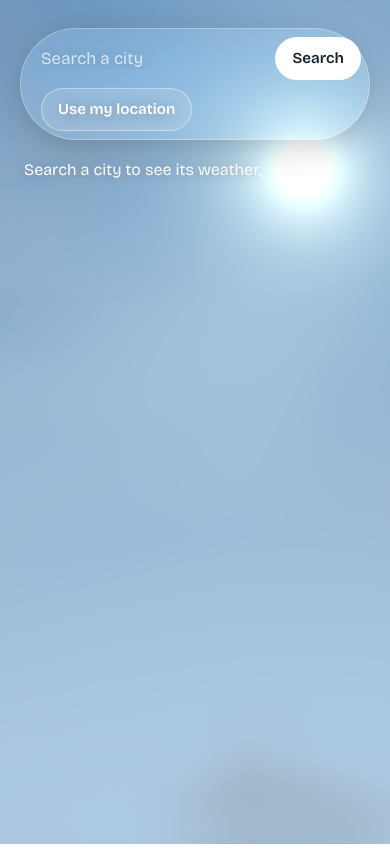
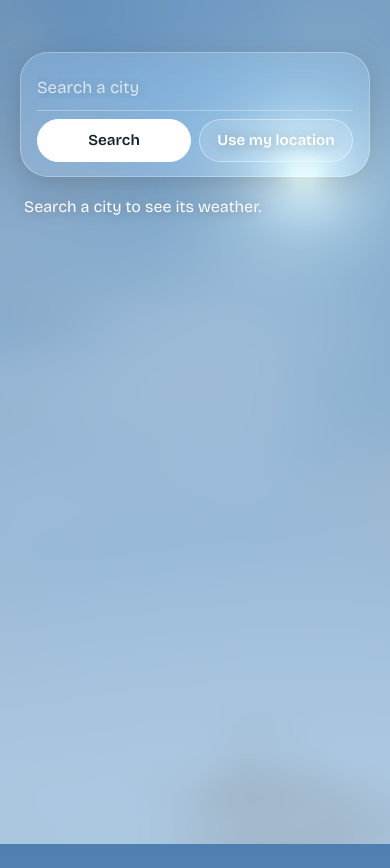
Before and after one commit to meem96-gif/weather-app, a plain HTML site: page index.html in a window 390 px wide. Before the commit the page ends 844 px from the top, so only its background shows below. Drawn offline with nearby package versions, Linux system fonts and the light colour scheme; animation ran at ten frames a second.

Commit message:
updated css and js

```diff
--- a/index.html
+++ b/index.html
@@ -7,7 +7,8 @@
   <link rel="preconnect" href="https://fonts.googleapis.com">
   <link rel="preconnect" href="https://fonts.gstatic.com" crossorigin>
   <link href="https://fonts.googleapis.com/css2?family=Bricolage+Grotesque:opsz,wght@12..96,300;12..96,400;12..96,600;12..96,800&display=swap" rel="stylesheet">
-  <link rel="stylesheet" href="style.css">
+  <link rel="stylesheet" href="style.css">`
+  <link rel="shortcut icon" href="media/thunderstorm.png" type="image/x-icon">
 </head>
 <body data-theme="idle">
   <canvas id="sky" aria-hidden="true"></canvas>
--- a/script.js
+++ b/script.js
@@ -82,7 +82,7 @@ vec3 scene(vec2 uv,float t){
   col+=vec3(.95,.5,.2)*uWarm*pow(clamp(1.-uv.y,0.,1.),3.)*.6;
   vec2 sp=vec2(uRes.x/uRes.y*.78,.8);
   float d=length(uv-sp);
-  col+=vec3(1.,.85,.55)*(exp(-d*4.)*.5+exp(-d*20.)*.9)*uLight*(1.-uCover);
+  col+=vec3(1.,.85,.55)*(exp(-d*4.)*.5+exp(-d*20.)*.9)*uLight*(1.-uCover)*(1.-uCover);
   float dark=(1.-uLight)*(1.-uCover);
   vec2 g=uv*60.;
   float rs=h21(floor(g));
--- a/style.css
+++ b/style.css
@@ -86,3 +86,20 @@ h2 { margin: 28px 4px 10px; font-size: 1rem; font-weight: 600; }
   .details > div { padding: 12px; }
   .details dd { font-size: 1.1rem; }
 }
+
+/* Search stacks on small screens */
+@media (max-width: 560px) {
+  #search { border-radius: 28px; padding: 14px 16px; }
+  input { flex: 1 1 100%; padding-bottom: 10px; border-bottom: 1px solid rgba(255, 255, 255, 0.3); }
+  #search button { flex: 1; }
+}
+
+/* Page fills the screen: forecast sits at the bottom, no dead gap */
+main { min-height: 100svh; display: flex; flex-direction: column; }
+#weather { flex: 1; display: flex; flex-direction: column; }
+#weather[hidden] { display: none; }
+#weather h2 { margin-top: auto; padding-top: 28px; }
+
+/* Hide the scrollbar under the forecast tiles (still swipes) */
+#forecast { scrollbar-width: none; }
+#forecast::-webkit-scrollbar { display: none; }
```
